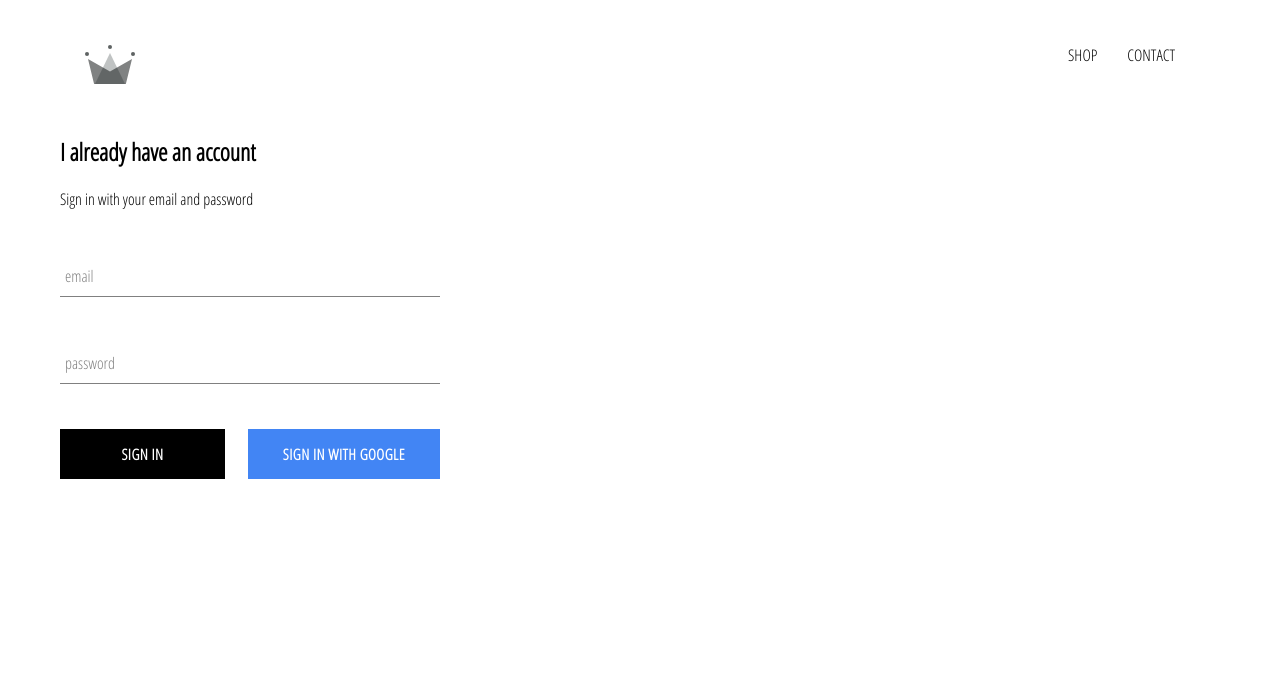
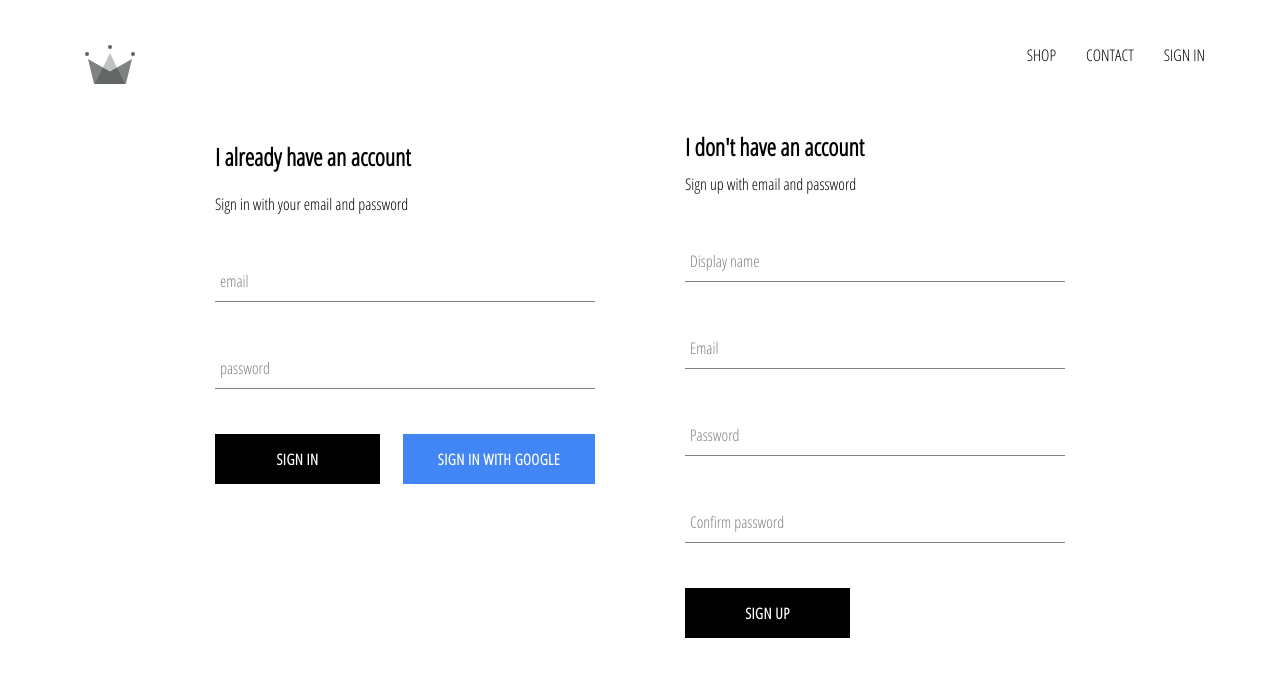
Before and after one commit to hashtagjacob/crwn-udemy, a React (Create React App) app: page /sign in a window 1280 px wide. Shown: the top 676 px of the page. Built offline with nearby package versions, Linux system fonts and the light colour scheme; no server answers.

Commit message:
firebase utils, logging and signing in with email/google

```diff
--- a/src/App.js
+++ b/src/App.js
@@ -6,7 +6,7 @@ import HomePage from './pages/homepage/homepage.component';
 import ShopPage from './pages/shop/shop-page.component';
 import SignPage from './pages/sign/sign-page.component';
 
-import { auth } from './firebase/firebase.utils';
+import { auth, createUserProfileDocument } from './firebase/firebase.utils';
 
 class App extends React.Component {
   constructor() {
@@ -19,9 +19,20 @@ class App extends React.Component {
   unsubscribeFormAuth = null;
 
   componentDidMount() {
-    this.unsubscribeFormAuth = auth.onAuthStateChanged((user) => {
-      this.setState({ currentUser: user });
-      console.log(user);
+    this.unsubscribeFormAuth = auth.onAuthStateChanged(async (userAuth) => {
+      if (userAuth) {
+        const userRef = await createUserProfileDocument(userAuth);
+        userRef.onSnapshot((snapshot) => {
+          this.setState({
+            currentUser: {
+              id: snapshot.id,
+              ...snapshot.data(),
+            },
+          });
+        });
+      } else {
+        this.setState({ currentUser: null });
+      }
     });
   }
 
--- a/src/components/header/header.component.jsx
+++ b/src/components/header/header.component.jsx
@@ -19,10 +19,12 @@ const Header = ({ currentUser }) => (
       </Link>
       {currentUser ? (
         <div className='option' onClick={() => auth.signOut()}>
-          SIGN OFF
+          SIGN OUT
         </div>
       ) : (
-        <Link className='option' to='sign' />
+        <Link className='option' to='sign'>
+          SIGN IN
+        </Link>
       )}
     </div>
   </div>
--- /dev/null
+++ b/src/components/sign-up/sign-up.component.jsx
@@ -0,0 +1,94 @@
+import React from 'react';
+import './sing-up.styles.scss';
+import {
+  auth,
+  firestore,
+  createUserProfileDocument,
+} from '../../firebase/firebase.utils';
+import FormInput from '../form-input/form-input.component';
+import CustomButton from '../custom-button/custom-button.component';
+
+const initialState = {
+  displayName: '',
+  email: '',
+  password: '',
+  confirmPassword: '',
+};
+
+class SignUp extends React.Component {
+  constructor() {
+    super();
+    this.state = initialState;
+  }
+
+  handleSubmit = async (event) => {
+    event.preventDefault();
+    const { displayName, email, password, confirmPassword } = this.state;
+
+    if (password !== confirmPassword) {
+      alert("Passwords don't match");
+    }
+
+    try {
+      const { user } = await auth.createUserWithEmailAndPassword(
+        email,
+        password
+      );
+      await createUserProfileDocument(user, { displayName });
+      this.setState(initialState);
+    } catch (error) {
+      console.log(error.message);
+    }
+  };
+
+  handleChange = (event) => {
+    const { name, value } = event.target;
+    this.setState({ [name]: value });
+  };
+
+  render() {
+    const { displayName, email, password, confirmPassword } = this.state;
+    return (
+      <div className='sign-up'>
+        <h2 className='title'>I don't have an account</h2>
+        <span>Sign up with email and password</span>
+        <form className='sign-up-form' onSubmit={this.handleSubmit}>
+          <FormInput
+            type='text'
+            name='displayName'
+            value={displayName}
+            onChange={this.handleChange}
+            label='Display name'
+            required
+          />
+          <FormInput
+            type='text'
+            name='email'
+            value={email}
+            onChange={this.handleChange}
+            label='Email'
+            required
+          />
+          <FormInput
+            type='password'
+            name='password'
+            value={password}
+            onChange={this.handleChange}
+            label='Password'
+            required
+          />
+          <FormInput
+            type='password'
+            name='confirmPassword'
+            value={confirmPassword}
+            onChange={this.handleChange}
+            label='Confirm password'
+            required
+          />
+          <CustomButton type='submit'>SIGN UP</CustomButton>
+        </form>
+      </div>
+    );
+  }
+}
+export default SignUp;
--- /dev/null
+++ b/src/components/sign-up/sing-up.styles.scss
@@ -0,0 +1,9 @@
+.sign-up {
+  display: flex;
+  flex-direction: column;
+  width: 380px;
+
+  .title {
+    margin: 10px 0;
+  }
+}
--- a/src/components/sing-in/sign-in.component.jsx
+++ b/src/components/sing-in/sign-in.component.jsx
@@ -3,7 +3,7 @@ import CustomButton from '../custom-button/custom-button.component';
 import FormInput from '../form-input/form-input.component';
 import './sign-in.styles.scss';
 
-import { signInWithGoogle } from '../../firebase/firebase.utils';
+import { signInWithGoogle, firestore } from '../../firebase/firebase.utils';
 
 class SignIn extends React.Component {
   constructor() {
--- a/src/firebase/firebase.utils.js
+++ b/src/firebase/firebase.utils.js
@@ -17,6 +17,27 @@ firebase.initializeApp(config);
 export const auth = firebase.auth();
 export const firestore = firebase.firestore();
 
+export const createUserProfileDocument = async (userAuth, additionalData) => {
+  if (!userAuth) return;
+  const userRef = firestore.doc(`users/${userAuth.uid}`);
+  const snapShot = await userRef.get();
+  if (!snapShot.exists) {
+    const { email, displayName } = userAuth;
+    const createdAt = new Date();
+    try {
+      await userRef.set({
+        createdAt,
+        email,
+        displayName,
+        ...additionalData,
+      });
+    } catch (error) {
+      console.log('Error creating user\n' + error.message);
+    }
+  }
+  return userRef;
+};
+
 const provider = new firebase.auth.GoogleAuthProvider();
 provider.setCustomParameters({ prompt: 'select_account' });
 
--- a/src/pages/sign/sign-page.component.jsx
+++ b/src/pages/sign/sign-page.component.jsx
@@ -1,10 +1,12 @@
 import React from 'react';
+import SignUp from '../../components/sign-up/sign-up.component';
 import SignIn from '../../components/sing-in/sign-in.component';
 import './sign-page.styles.scss';
 
 const SignPage = () => (
-  <div className='sign-in-sign-up'>
+  <div className='sign-in-and-sign-up'>
     <SignIn />
+    <SignUp />
   </div>
 );
 export default SignPage;
--- a/src/pages/sign/sign-page.styles.scss
+++ b/src/pages/sign/sign-page.styles.scss
@@ -0,0 +1,6 @@
+.sign-in-and-sign-up {
+  width: 850px;
+  display: flex;
+  justify-content: space-between;
+  margin: 30px auto;
+}
```
